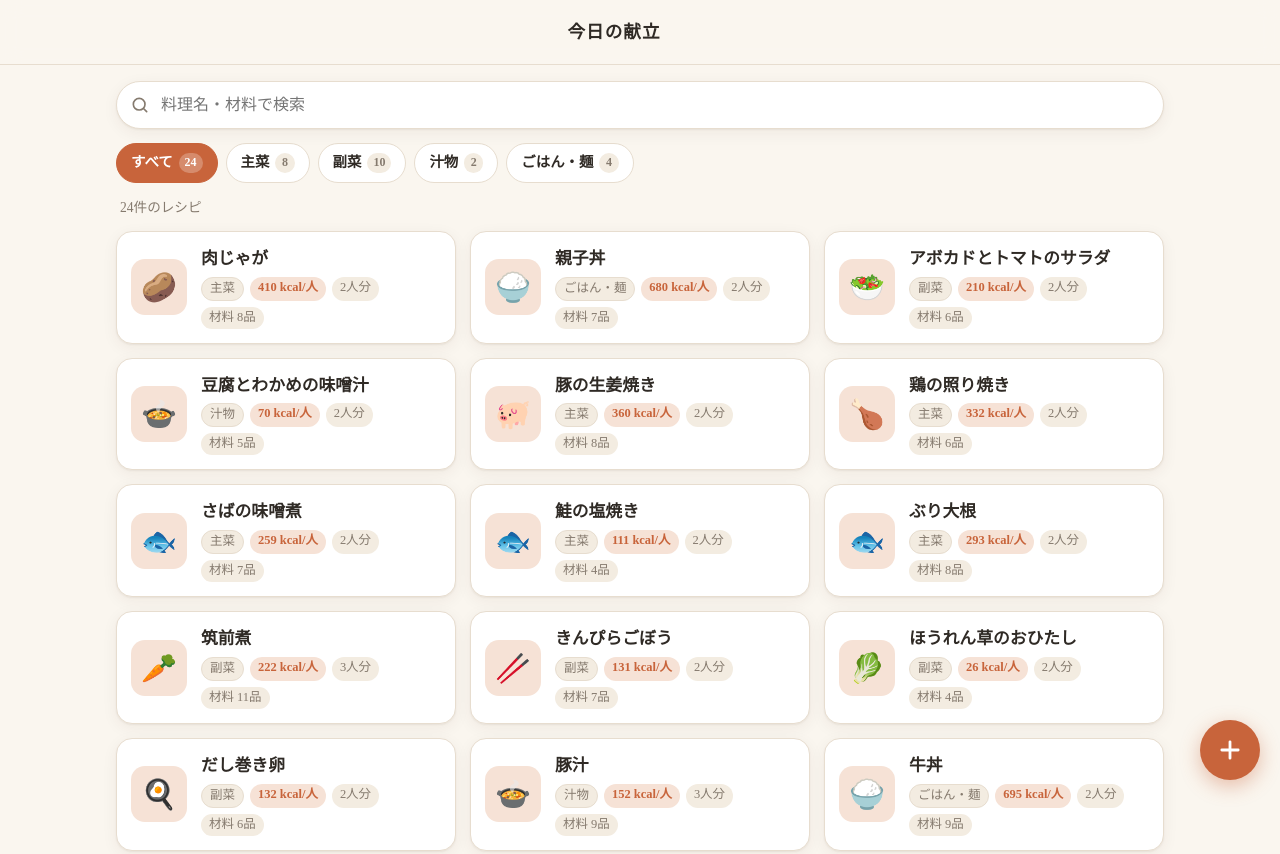
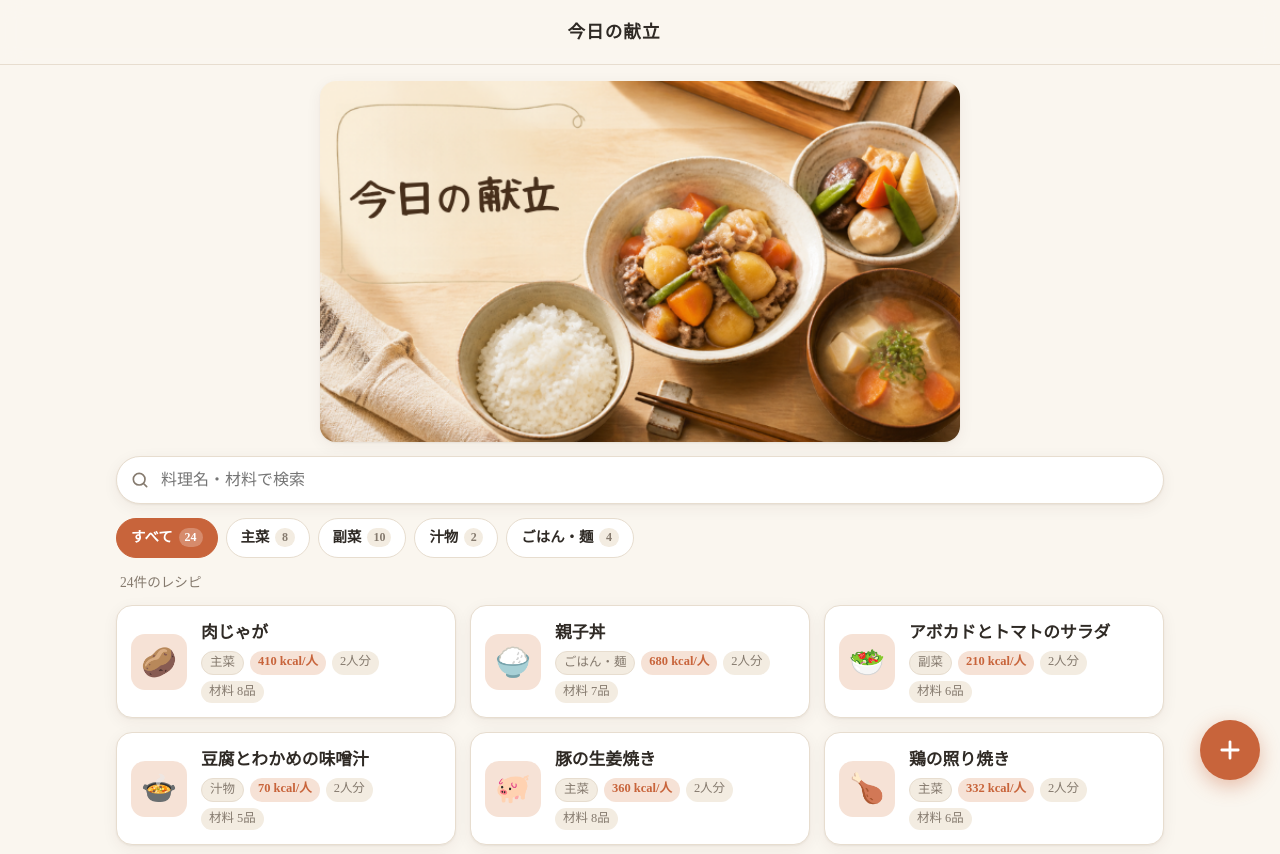
Before and after one commit to jianerjiafei65-del/cooking, a plain HTML site: page index.html in a window 1280 px wide. Shown: the top 854 px of the page. Drawn offline with Linux system fonts and the light colour scheme.

Commit message:
トップ画面の上部に画像を追加
Co-Authored-By: Claude Opus 5.5 <noreply@anthropic.com>
Claude-Session: https://claude.ai/code/session_019hjj3R1keXwoe9XGRX154Y

```diff
--- a/index.html
+++ b/index.html
@@ -22,6 +22,7 @@
   <main>
     <!-- 一覧画面 -->
     <section id="listView" class="view">
+      <img class="top-banner" src="images/banner.png" alt="今日の献立" width="600" height="338">
       <div class="search">
         <svg viewBox="0 0 24 24" aria-hidden="true"><circle cx="11" cy="11" r="7"/><path d="M20 20l-3.5-3.5"/></svg>
         <input type="search" id="searchInput" placeholder="料理名・材料で検索" aria-label="レシピを検索">
--- a/style.css
+++ b/style.css
@@ -93,6 +93,14 @@ main {
   border: 0; border-radius: 50%; background: transparent;
 }
 .icon-btn:active { background: var(--surface-2); }
+
+/* ===== トップ画像 ===== */
+.top-banner {
+  display: block; width: 100%; max-width: 640px; height: auto;
+  aspect-ratio: 600 / 338; object-fit: cover;
+  margin: 0 auto 14px; border-radius: var(--radius);
+  box-shadow: var(--shadow);
+}
 
 /* ===== 検索 ===== */
 .search {
```
Also changed, not shown: images/banner.png (added).
